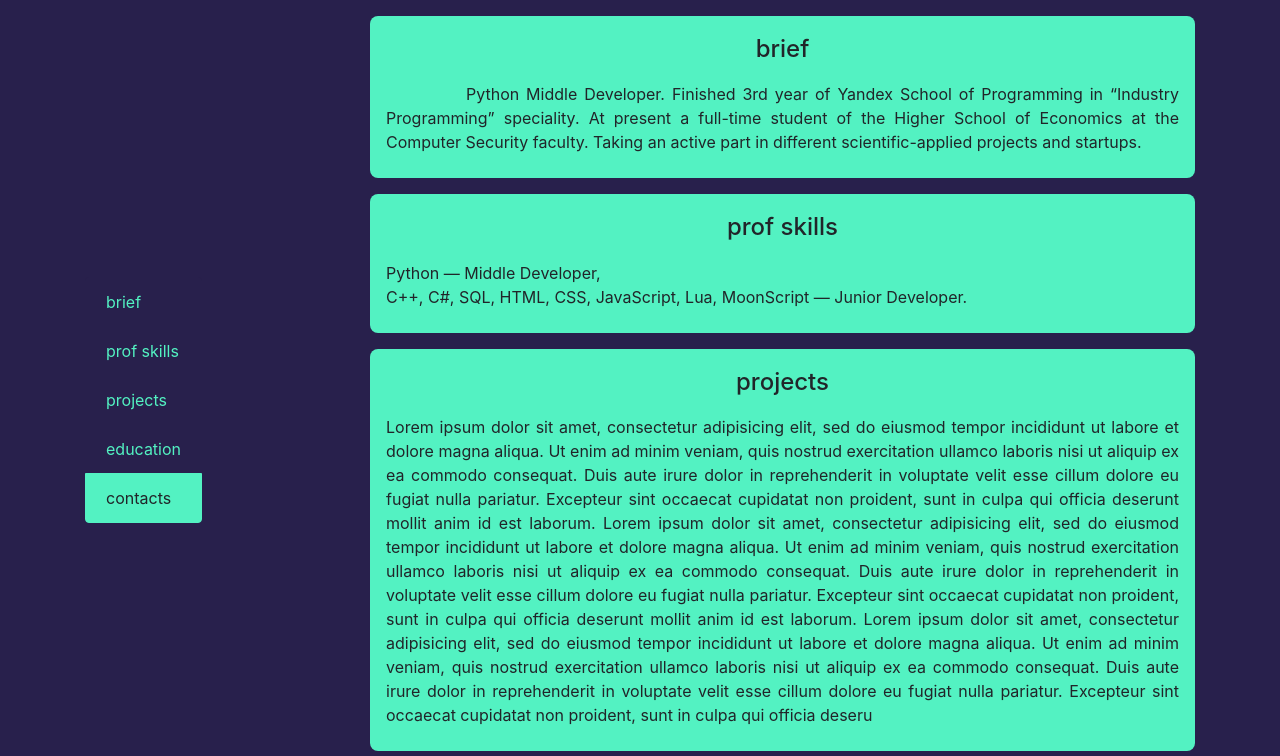
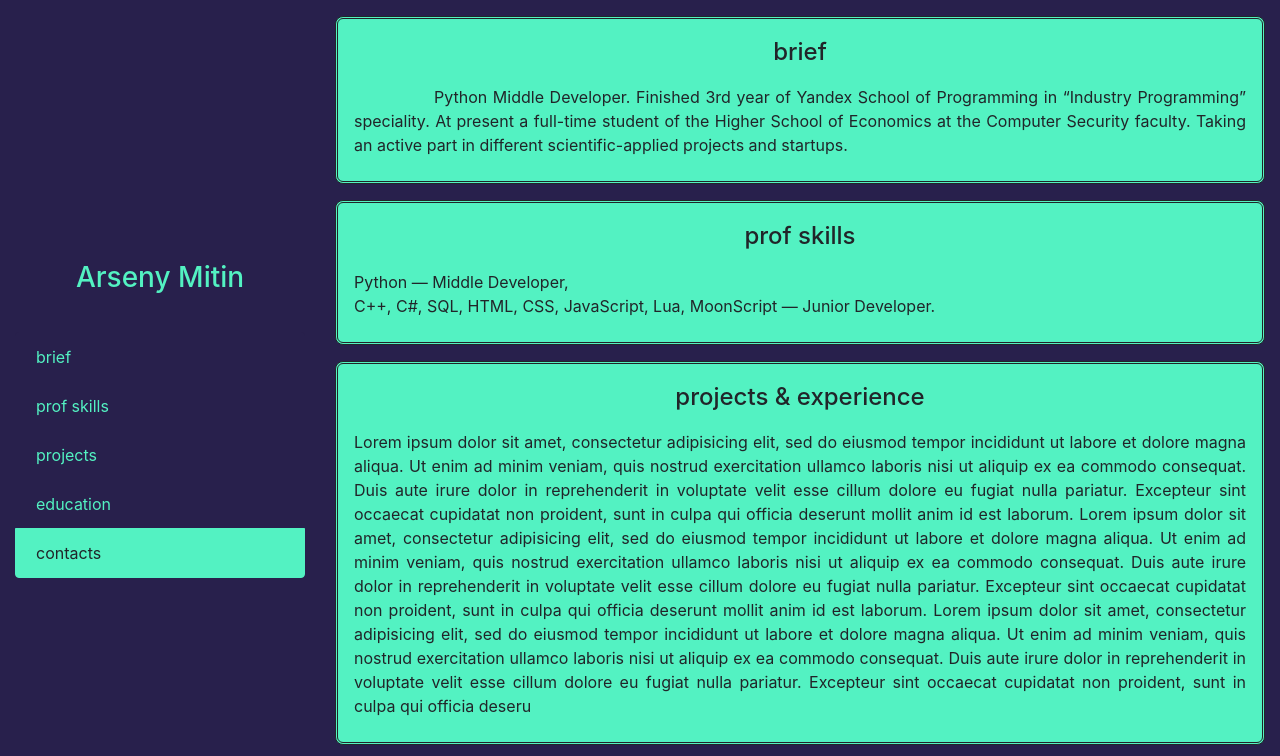
Before and after one commit to cs173/info_html, a plain HTML site: page about.html in a window 1280 px wide. Shown: the top 756 px of the page. Drawn offline with nearby package versions, Linux system fonts and the light colour scheme.

Commit message:
sidebar improved

```diff
--- a/about.html
+++ b/about.html
@@ -2,34 +2,40 @@
 <html lang="en">
 
 <head>
+    <title>Arseny Mitin | Developer</title>
+    <link rel="icon" type="image/png" href="logo.png">
     <meta charset="utf-8">
     <meta name="viewport" content="width=device-width, initial-scale=1, maximum-scale=1, user-scalable=no">
     <link href="dist/css/bootstrap.min.css" rel="stylesheet">
     <link href="styles.css" rel="stylesheet">
-    <script src="https://code.jquery.com/jquery-3.2.1.slim.min.js" integrity="sha384-KJ3o2DKtIkvYIK3UENzmM7KCkRr/rE9/Qpg6aAZGJwFDMVNA/GpGFF93hXpG5KkN" crossorigin="anonymous"></script>
+    <script src="https://ajax.googleapis.com/ajax/libs/jquery/3.2.1/jquery.min.js"></script>
     <script type="text/javascript" src="https://unpkg.com/popper.js"></script>
     <script type="text/javascript" src="dist/js/bootstrap.min.js"></script>
     <script type="text/javascript" src="scroll.js"></script>
 </head>
 
 <body data-spy="scroll">
-    <div class="container">
+    <div class="container-fluid">
         <div class="row">
-            <div id="sidenav-wrapper" class="col-md-3" style="position: fixed; height: 100%; display: flex; align-items: center;">
-                <div id="sidenav" class="list-group" style="position: relative; flex-direction: column;">
-                    <a class="list-group-item list-group-item-action active" href="#brief">brief</a>
-                    <a class="list-group-item list-group-item-action" href="#prof-skills">prof skills</a>
-                    <a class="list-group-item list-group-item-action" href="#projects">projects</a>
-                    <a class="list-group-item list-group-item-action" href="#education">education</a>
-                    <a class="list-group-item list-group-item-action" href="#contacts">contacts</a>
+            <div class="sidenav-wrapper">
+                <div id="sidenav" class="col-md-3">
+                    <h3 class="label" href="#brief">Arseny Mitin</h3>
+                    <div class="list-group">
+                        <a class="list-group-item list-group-item-action active" href="#brief">brief</a>
+                        <a class="list-group-item list-group-item-action" href="#prof-skills">prof skills</a>
+                        <a class="list-group-item list-group-item-action" href="#projects">projects</a>
+                        <a class="list-group-item list-group-item-action" href="#education">education</a>
+                        <a class="list-group-item list-group-item-action" href="#contacts">contacts</a>
+                    </div>
                 </div>
             </div>
-            <div class="col-md-9 ml-md-auto" style="padding-top: 1vh; padding-bottom: 1vh;">
-                <div id="brief" class="section-wrapper">
+            <div id="brief" class="col-md-9 ml-md-auto" style="padding-top: 1vh; padding-bottom: 1vh;">
+                <div class="section-wrapper">
                     <div class="section">
                         <h4 class="header">brief</h4>
                         <p class="text" style="text-indent: 10vh;">
-                            Python Middle Developer. Finished 3rd year of Yandex School of Programming in “Industry Programming” speciality. At present a full-time student of the Higher School of Economics at the Computer Security faculty. Taking an active part in different scientific-applied projects and startups.
+                            Python Middle Developer. Finished 3rd year of Yandex School of Programming in “Industry Programming” speciality. At present a full-time student of the Higher School of Economics at the Computer Security faculty. Taking an active part in different scientific-applied
+                            projects and startups.
                         </p>
                     </div>
                 </div>
@@ -37,22 +43,20 @@
                     <div class="section">
                         <h4 class="header">prof skills</h4>
                         <p class="text" style="text">
-                            Python — Middle Developer,<br>
-                            C++, C#, SQL, HTML, CSS, JavaScript, Lua, MoonScript — Junior Developer.<br>
-
+                            Python — Middle Developer,<br> C++, C#, SQL, HTML, CSS, JavaScript, Lua, MoonScript — Junior Developer.<br>
                         </p>
                     </div>
                 </div>
                 <div id="projects" class="section-wrapper">
                     <div class="section">
-                        <h4 class="header">projects</h4>
+                        <h4 class="header">projects & experience</h4>
                         <p class="text">
-                            Lorem ipsum dolor sit amet, consectetur adipisicing elit, sed do eiusmod tempor incididunt ut labore et dolore magna aliqua. Ut enim ad minim veniam, quis nostrud exercitation ullamco laboris nisi ut aliquip ex ea commodo consequat.
-                            Duis aute irure dolor in reprehenderit in voluptate velit esse cillum dolore eu fugiat nulla pariatur. Excepteur sint occaecat cupidatat non proident, sunt in culpa qui officia deserunt mollit anim id est laborum. Lorem ipsum
-                            dolor sit amet, consectetur adipisicing elit, sed do eiusmod tempor incididunt ut labore et dolore magna aliqua. Ut enim ad minim veniam, quis nostrud exercitation ullamco laboris nisi ut aliquip ex ea commodo consequat. Duis
-                            aute irure dolor in reprehenderit in voluptate velit esse cillum dolore eu fugiat nulla pariatur. Excepteur sint occaecat cupidatat non proident, sunt in culpa qui officia deserunt mollit anim id est laborum. Lorem ipsum dolor
-                            sit amet, consectetur adipisicing elit, sed do eiusmod tempor incididunt ut labore et dolore magna aliqua. Ut enim ad minim veniam, quis nostrud exercitation ullamco laboris nisi ut aliquip ex ea commodo consequat. Duis aute
-                            irure dolor in reprehenderit in voluptate velit esse cillum dolore eu fugiat nulla pariatur. Excepteur sint occaecat cupidatat non proident, sunt in culpa qui officia deseru
+                            Lorem ipsum dolor sit amet, consectetur adipisicing elit, sed do eiusmod tempor incididunt ut labore et dolore magna aliqua. Ut enim ad minim veniam, quis nostrud exercitation ullamco laboris nisi ut aliquip ex ea commodo consequat. Duis aute irure dolor
+                            in reprehenderit in voluptate velit esse cillum dolore eu fugiat nulla pariatur. Excepteur sint occaecat cupidatat non proident, sunt in culpa qui officia deserunt mollit anim id est laborum. Lorem ipsum dolor sit amet, consectetur
+                            adipisicing elit, sed do eiusmod tempor incididunt ut labore et dolore magna aliqua. Ut enim ad minim veniam, quis nostrud exercitation ullamco laboris nisi ut aliquip ex ea commodo consequat. Duis aute irure dolor in reprehenderit
+                            in voluptate velit esse cillum dolore eu fugiat nulla pariatur. Excepteur sint occaecat cupidatat non proident, sunt in culpa qui officia deserunt mollit anim id est laborum. Lorem ipsum dolor sit amet, consectetur adipisicing
+                            elit, sed do eiusmod tempor incididunt ut labore et dolore magna aliqua. Ut enim ad minim veniam, quis nostrud exercitation ullamco laboris nisi ut aliquip ex ea commodo consequat. Duis aute irure dolor in reprehenderit in
+                            voluptate velit esse cillum dolore eu fugiat nulla pariatur. Excepteur sint occaecat cupidatat non proident, sunt in culpa qui officia deseru
                         </p>
                     </div>
                 </div>
@@ -60,9 +64,8 @@
                     <div class="section">
                         <h4 class="header">education</h4>
                         <p class="text">
-                            Lorem ipsum dolor sit amet, consectetur adipisicing elit, sed do eiusmod tempor incididunt ut labore et dolore magna aliqua. Ut enim ad minim veniam, quis nostrud exercitation ullamco laboris nisi ut aliquip ex ea commodo consequat.
-                            Duis aute irure dolor in reprehenderit in voluptate velit esse cillum dolore eu fugiat nulla pariatur. Excepteur sint occaecat cupidatat non proident, sunt in culpa qui officia deserunt mollit anim id est laborum. Lorem ipsum
-                            dolor sit amet, consectetu
+                            Lorem ipsum dolor sit amet, consectetur adipisicing elit, sed do eiusmod tempor incididunt ut labore et dolore magna aliqua. Ut enim ad minim veniam, quis nostrud exercitation ullamco laboris nisi ut aliquip ex ea commodo consequat. Duis aute irure dolor
+                            in reprehenderit in voluptate velit esse cillum dolore eu fugiat nulla pariatur. Excepteur sint occaecat cupidatat non proident, sunt in culpa qui officia deserunt mollit anim id est laborum. Lorem ipsum dolor sit amet, consectetu
                         </p>
                     </div>
                 </div>
@@ -70,11 +73,11 @@
                     <div class="section">
                         <h4 class="header">contacts</h4>
                         <p class="text">
-                            Lorem ipsum dolor sit amet, consectetur adipisicing elit, sed do eiusmod tempor incididunt ut labore et dolore magna aliqua. Ut enim ad minim veniam, quis nostrud exercitation ullamco laboris nisi ut aliquip ex ea commodo consequat.
-                            Duis aute irure dolor in reprehenderit in voluptate velit esse cillum dolore eu fugiat nulla pariatur. Excepteur sint occaecat cupidatat non proident, sunt in culpa qui officia deserunt mollit anim id est laborum. Lorem ipsum
-                            dolor sit amet, consectetur adipisicing elit, sed do eiusmod tempor incididunt ut labore et dolore magna aliqua. Ut enim ad minim veniam, quis nostrud exercitation ullamco laboris nisi ut aliquip ex ea commodo consequat. Duis
-                            aute irure dolor in reprehenderit in voluptate velit esse cillum dolore eu fugiat nulla pariatur. Excepteur sint occaecat cupidatat non proident, sunt in culpa qui officia deserunt mollit anim id est laborum. Lorem ipsum dolor
-                            sit amet, consectetur adipisicing elit, sed do eiusmod tempor incididunt ut labore et dolore magna aliqua. Ut enim ad minim veniam, quis nostrud exercitation ullamco laboris
+                            Lorem ipsum dolor sit amet, consectetur adipisicing elit, sed do eiusmod tempor incididunt ut labore et dolore magna aliqua. Ut enim ad minim veniam, quis nostrud exercitation ullamco laboris nisi ut aliquip ex ea commodo consequat. Duis aute irure dolor
+                            in reprehenderit in voluptate velit esse cillum dolore eu fugiat nulla pariatur. Excepteur sint occaecat cupidatat non proident, sunt in culpa qui officia deserunt mollit anim id est laborum. Lorem ipsum dolor sit amet, consectetur
+                            adipisicing elit, sed do eiusmod tempor incididunt ut labore et dolore magna aliqua. Ut enim ad minim veniam, quis nostrud exercitation ullamco laboris nisi ut aliquip ex ea commodo consequat. Duis aute irure dolor in reprehenderit
+                            in voluptate velit esse cillum dolore eu fugiat nulla pariatur. Excepteur sint occaecat cupidatat non proident, sunt in culpa qui officia deserunt mollit anim id est laborum. Lorem ipsum dolor sit amet, consectetur adipisicing
+                            elit, sed do eiusmod tempor incididunt ut labore et dolore magna aliqua. Ut enim ad minim veniam, quis nostrud exercitation ullamco laboris
                         </p>
                     </div>
                 </div>
--- a/styles.css
+++ b/styles.css
@@ -1,11 +1,36 @@
-body {
+html, body {
+    /*height: 100%;*/
     background-color: #28204C;
-    position: relative;
 }
+
+.sidenav-wrapper {
+    position: fixed;
+    height: 100%;
+    display: flex;
+    align-items: center;
+}
+
+#sidenav {
+    position: fixed;
+}
+
+.label {
+    margin-top: 5vh;
+    margin-bottom: 5vh;
+    text-align: center;
+    color: #53F2C2;
+}
+
 .list-group-item {
     color: #53F2C2;
     background-color: #28204C;
     border-color: #28204C;
+    text-align: left;
+}
+
+.list-group-item:hover {
+    background-color: inherit;
+    color: #ffffff;
 }
 
 .list-group-item.active {
@@ -13,7 +38,6 @@ body {
     background-color: #53F2C2;
     border-color: #53F2C2;
 }
-
 
 .section-wrapper {
     padding-top: 1vh;
@@ -27,6 +51,7 @@ body {
     padding-bottom: 1vh;
     padding-left: 2vh;
     border-radius: 1vh;
+    border-style: double;
 }
 
 .header {
```
Also changed, not shown: scroll.js (+22 -21 lines), logo.png (added).
